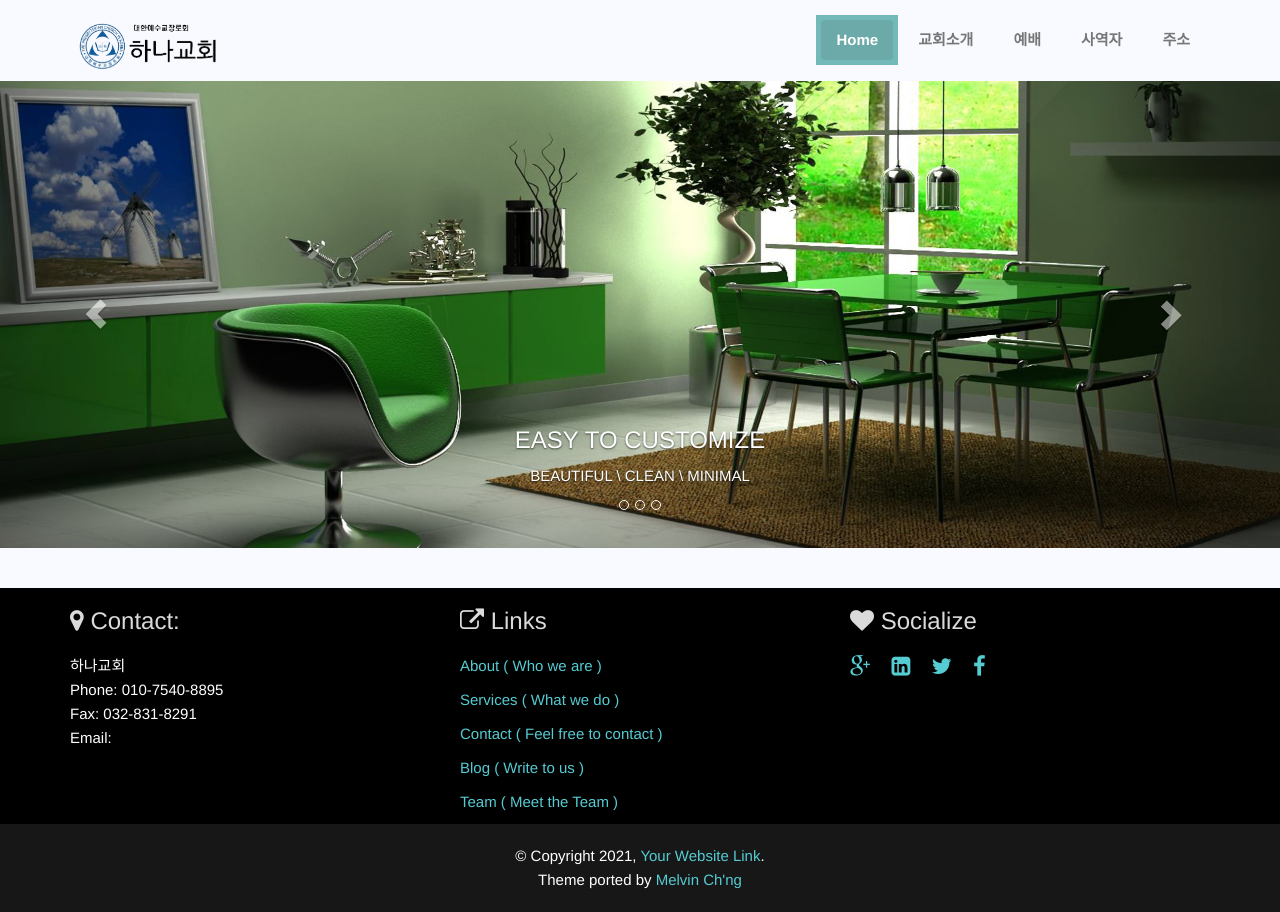
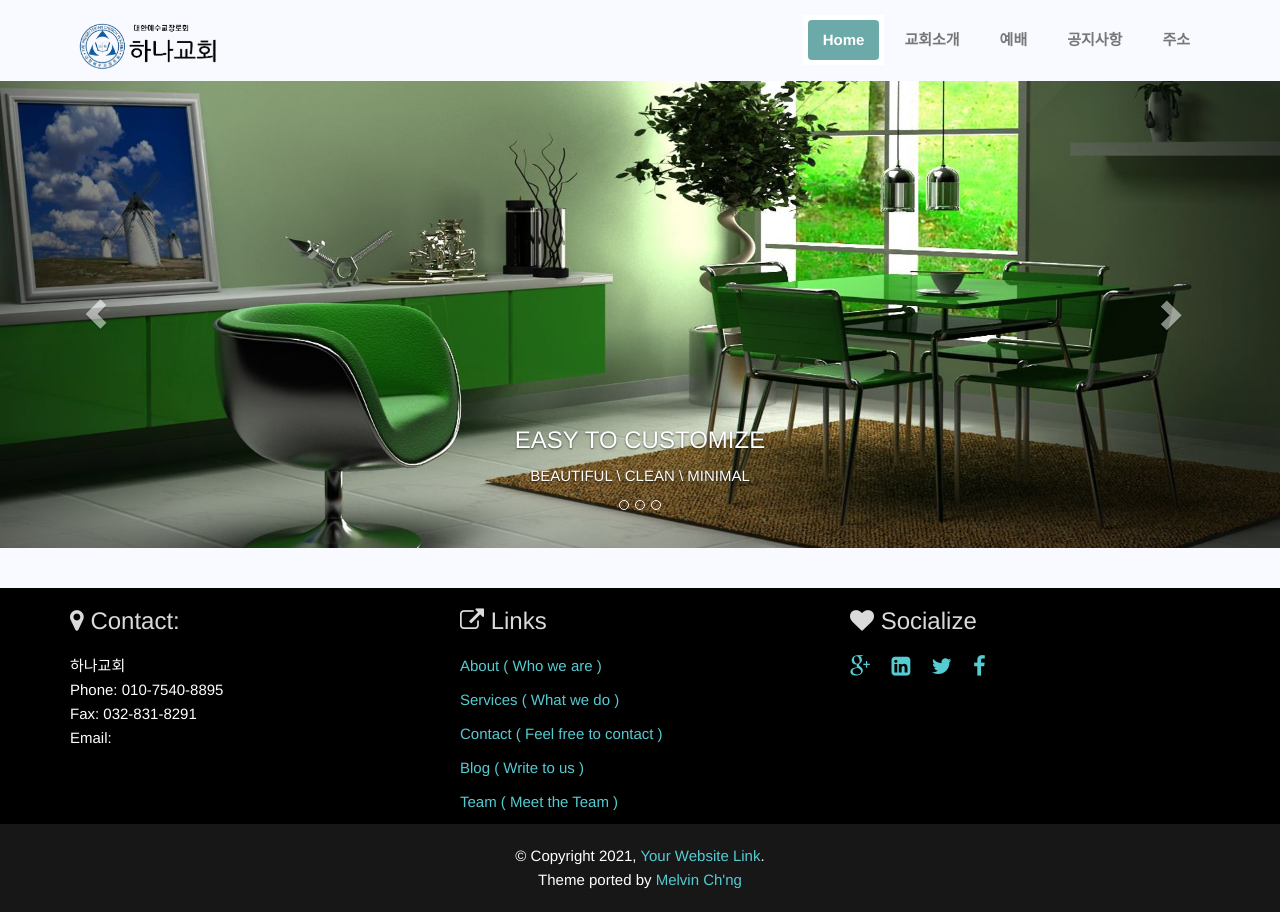
Before and after one commit to ky7581/ky7581.github.io, a Jekyll site: the page built from index.html, in a window 1280 px wide. Built offline with Jekyll 4.4.1, drawn with Linux system fonts in a browser that asks for light colours.

Commit message:
Update style

```diff
--- a/_includes/header.html
+++ b/_includes/header.html
@@ -25,7 +25,7 @@
         <a href="/blog.html">예배</a>
       </li>
       <li>
-        <a href="/team.html">사역자</a>
+        <a href="/team.html">공지사항</a>
       </li>
       <li>
         <a href="/contact.html"><span>주소</span></a>
--- a/assets/css/style.css
+++ b/assets/css/style.css
@@ -226,7 +226,7 @@ address {
 * ==========================================================================
 */
 .active{
-  background:#74B9B9 !important;
+  background:#ffffff !important;
   color: white;
 }
 .navbar {
```
